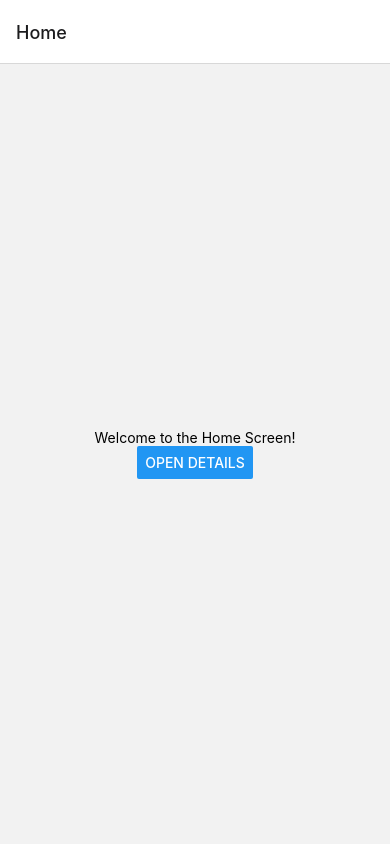
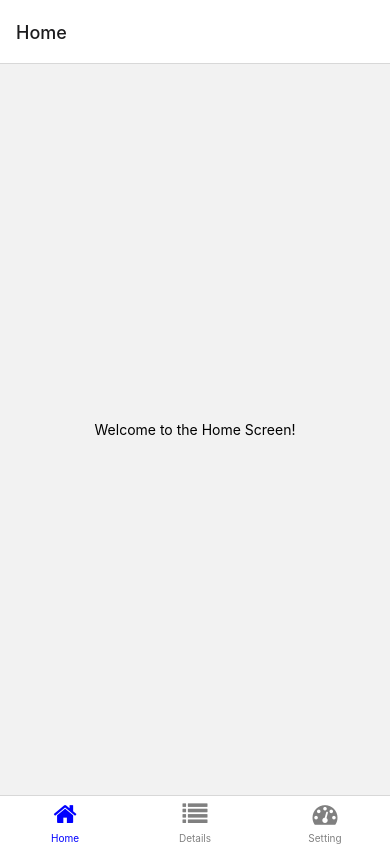
Before and after one commit to trh-thanh30/learn-react-native, a React Native app: screen / in a window 390 px wide. Built offline with nearby package versions, Linux system fonts and the light colour scheme.

Commit message:
bottom-tab-navigation

```diff
--- a/App.js
+++ b/App.js
@@ -1,18 +1,20 @@
 import React from "react";
 import { Button, Text, View } from "react-native";
+import { createBottomTabNavigator } from "@react-navigation/bottom-tabs";
 import { NavigationContainer } from "@react-navigation/native";
 import { createStackNavigator } from "@react-navigation/stack";
+import Icon from "react-native-vector-icons/FontAwesome";
 
 function HomeScreen({ navigation }) {
   return (
     <View style={{ flex: 1, justifyContent: "center", alignItems: "center" }}>
       <Text>Welcome to the Home Screen!</Text>
-      <Button
+      {/* <Button
         title="Open Details"
         onPress={() => {
           navigation.navigate("Details");
         }}
-      />
+      /> */}
     </View>
   );
 }
@@ -21,20 +23,46 @@ function DetailsScreen({ navigation }) {
   return (
     <View style={{ flex: 1, justifyContent: "center", alignItems: "center" }}>
       <Text>Welcome to the Details Screen!</Text>
-      <Button title="Go to Home" onPress={() => navigation.navigate("Home")} />
+      {/* <Button title="Go to Home" onPress={() => navigation.navigate("Home")} /> */}
+    </View>
+  );
+}
+function SettingScreen({ navigation }) {
+  return (
+    <View style={{ flex: 1, justifyContent: "center", alignItems: "center" }}>
+      <Text>Setting Screen</Text>
+      {/* <Button title="Go back" onPress={() => navigation.goBack()} /> */}
     </View>
   );
 }
 
 const Stack = createStackNavigator();
+const Tab = createBottomTabNavigator();
 
 export default function App() {
   return (
     <NavigationContainer>
-      <Stack.Navigator>
-        <Stack.Screen name="Home" component={HomeScreen} />
+      <Tab.Navigator
+        screenOptions={({ route }) => ({
+          tabBarIcon: ({ focused, color, size = 10 }) => {
+            let iconName;
+            if (route.name === "Home") {
+              iconName = "home";
+            } else if (route.name === "Details") {
+              iconName = "list";
+            } else {
+              iconName = "dashboard";
+            }
+            return <Icon name={iconName} size={size} color={color} />;
+          },
+          tabBarActiveTintColor: "blue",
+          tabBarInactiveTintColor: "gray",
+        })}
+      >
+        <Tab.Screen name="Home" component={HomeScreen} />
         <Stack.Screen name="Details" component={DetailsScreen} />
-      </Stack.Navigator>
+        <Stack.Screen name="Setting" component={SettingScreen} />
+      </Tab.Navigator>
     </NavigationContainer>
   );
 }
--- a/package.json
+++ b/package.json
@@ -16,7 +16,9 @@
     "react": "18.3.1",
     "react-native": "0.76.3",
     "@react-navigation/native": "^6.1.6",
-    "@react-navigation/stack": "^6.3.16"
+    "@react-navigation/stack": "^6.3.16",
+    "@react-navigation/bottom-tabs": "^6.5.20",
+    "react-native-vector-icons": "^10.0.3"
   },
   "devDependencies": {
     "@babel/core": "^7.20.0"
```
Also changed, not shown: 1 other file (tests, documents, lock files or other folders).
